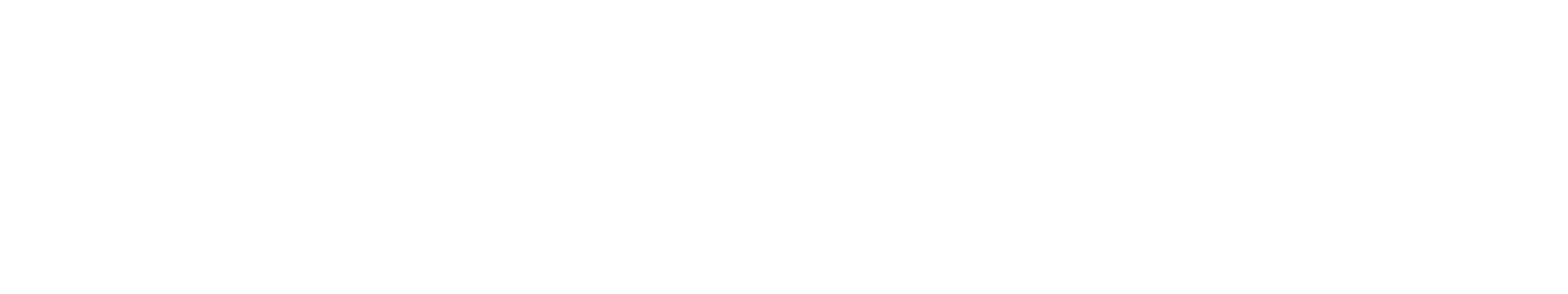
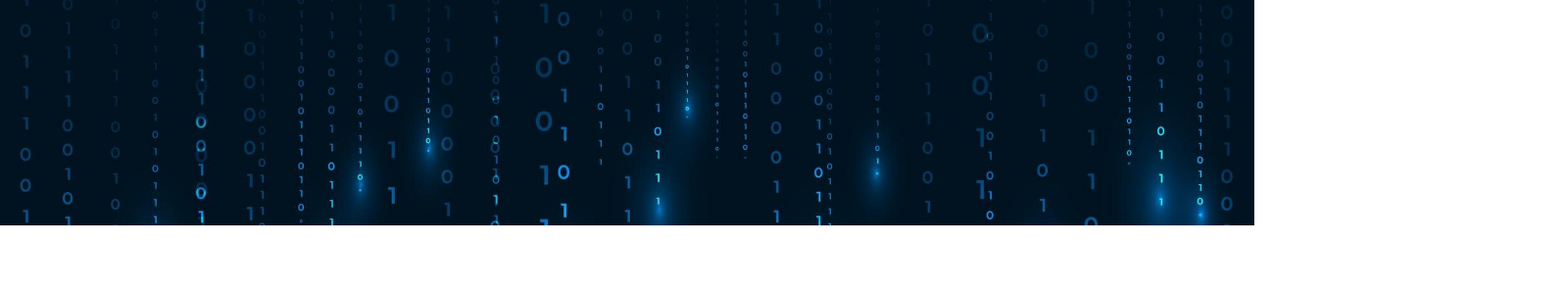
Before and after one commit to PriyaDharsini2006/Dashboard, a Next.js app: page / in a window 1280 px wide. Shown: the top 300 px of the page at 98% size, 1600 px wide, since content can reach past the window. Built offline with nearby package versions, Linux system fonts and the light colour scheme.

Commit message:
Loading preview

```diff
--- a/src/app/Hyperplexed.js
+++ b/src/app/Hyperplexed.js
@@ -1,60 +1,98 @@
 'use client';
-import { useEffect, useRef } from 'react';
+import { useEffect, useRef, useState } from 'react';
 
-const Hyperplexed = () => {
+const Hyperplexed = ({ onAnimationEnd = () => {} }) => {
   const h1Ref = useRef(null);
   const letters = "ABCDEFGHIJKLMNOPQRSTUVWXYZ";
-  let interval = null;
+  const [isAnimating, setIsAnimating] = useState(true);
+  const [backgroundVisible, setBackgroundVisible] = useState(true);
+  const originalText = "WELCOME TO HACKERZ DASHBOARD";
 
   useEffect(() => {
-    const handleMouseOver = (event) => {
     let iteration = 0;
-      const originalText = event.target.dataset.value; // Get the original text
-      clearInterval(interval); // Clear any previous intervals
+    const interval = setInterval(() => {
+      if (!h1Ref.current) return;
 
-      // Set an interval to create the flickering effect
-      interval = setInterval(() => {
-        event.target.innerText = originalText
-          .split("") // Split the original text into an array of characters
+      h1Ref.current.innerText = originalText
+        .split("")
         .map((letter, index) => {
-            // Flicker effect: display random letter for a moment
-            if (index < iteration) {
-              return originalText[index]; // Show the actual character
+          if (index < iteration) return originalText[index];
+          return letters[Math.floor(Math.random() * 26)];
+        })
+        .join("");
+
+      if (iteration >= originalText.length) {
+        clearInterval(interval);
+
+        setTimeout(() => {
+          setIsAnimating(false);
+          setTimeout(() => {
+            setBackgroundVisible(false);
+            onAnimationEnd();
+          }, 1500);
+        }, 1000);
       }
-            return letters[Math.floor(Math.random() * 26)]; // Show a random letter
-          })
-          .join(""); // Join the array back into a string
 
-        // Increase iteration until we reveal the entire text
-        if (iteration >= originalText.length) {
-          clearInterval(interval); // Clear the interval when done
-        }
-        iteration += 1 / 3; // Adjust speed of revealing characters
-      }, 30); // Adjust interval speed
-    };
+      iteration += 1 / 3;
+    }, 30);
 
-    const h1Element = h1Ref.current;
-    h1Element.addEventListener('mouseover', handleMouseOver); // Add event listener for mouse over
-
-    // Cleanup function to remove the event listener
-    return () => {
-      h1Element.removeEventListener('mouseover', handleMouseOver);
-      clearInterval(interval);
-    };
-  }, []);
+    return () => clearInterval(interval);
+  }, [onAnimationEnd]);
 
   return (
-    <div className="flex flex-col items-center justify-center h-screen bg-gradient-to-r from-gray-900 to-black">
+    <div
+      className={`fixed inset-0 overflow-hidden transition-opacity duration-1500 ${
+        backgroundVisible ? 'opacity-100' : 'opacity-0'
+      }`}
+      style={{
+        backgroundImage: `url('/Loading.jpg')`,
+        backgroundSize: 'cover',
+        backgroundPosition: 'center',
+      }}
+    >
+      <div className="flex flex-col items-center justify-center h-full w-full transition-opacity duration-1000">
         <h1
           ref={h1Ref}
-        data-value="WELCOME TO HACKERZ DASHBOARD"
-        className="h1-flicker font-mono text-white text-[clamp(3rem,10vw,10rem)] p-[clamp(1rem,2vw,3rem)] rounded-[clamp(0.4rem,0.75vw,1rem)] shadow-lg transition-colors duration-300"
+          className={`font-mono text-gradient p-4 md:p-6 lg:p-8 xl:p-12 rounded-lg shadow-lg transition-transform duration-1000 ${
+            isAnimating ? '' : 'animate-zoomOut'
+          }`}
+          style={{
+            fontSize: 'clamp(2rem, 6vw, 8rem)',
+            textAlign: 'center',
+            WebkitBackgroundClip: 'text',
+            color: 'transparent',
+          }}
         >
-        WELCOME TO HACKERZ DASHBOARD
+          {originalText}
         </h1>
+        <style jsx>{`
+          .text-gradient {
+            background: linear-gradient(90deg, rgba(218,218,218,1) 0%, rgba(61,61,61,1) 100%, rgba(0,212,255,1) 100%);
+            -webkit-background-clip: text;
+            background-clip: text;
+            color: transparent;
+          }
+          @keyframes zoomOut {
+            0% {
+              opacity: 1;
+              transform: scale(1) translateY(0);
+            }
+            60% {
+              opacity: 0.7;
+              transform: scale(1.2) translateY(-20%);
+            }
+            100% {
+              opacity: 0;
+              transform: scale(1.5) translateY(-100%);
+            }
+          }
+          .animate-zoomOut {
+            animation: zoomOut 1.5s cubic-bezier(0.65, 0, 0.35, 1) forwards;
+          }
+        `}</style>
+      </div>
     </div>
   );
 };
 
 export default Hyperplexed;
-Hyperplexed.js
--- a/src/app/page.js
+++ b/src/app/page.js
@@ -1,8 +1,29 @@
+'use client'
+import { useState, useEffect } from 'react';
 import Hyperplexed from "./Hyperplexed";
-const page=()=>{
+
+const Page = () => {
+  const [showContent, setShowContent] = useState(false);
+
+  useEffect(() => {
+    const timer = setTimeout(() => {
+      setShowContent(true);
+    }, 4000);
+
+    return () => clearTimeout(timer);
+  }, []);
+
   return (
     <div>
       <Hyperplexed />
+      {/* {showContent && (
+        <div className="content">
+          <h2>Welcome to the Main Content!</h2>
+          <p>This content appears after the cinematic intro finishes.</p>
+        </div>
+      )} */}
     </div>
-  )}
-export default page;
+  );
+};
+
+export default Page;
```
Also changed, not shown: public/Loading.jpg (added), 1 other file (tests, documents, lock files or other folders). Lines whose indentation alone changed are shown as unchanged.
